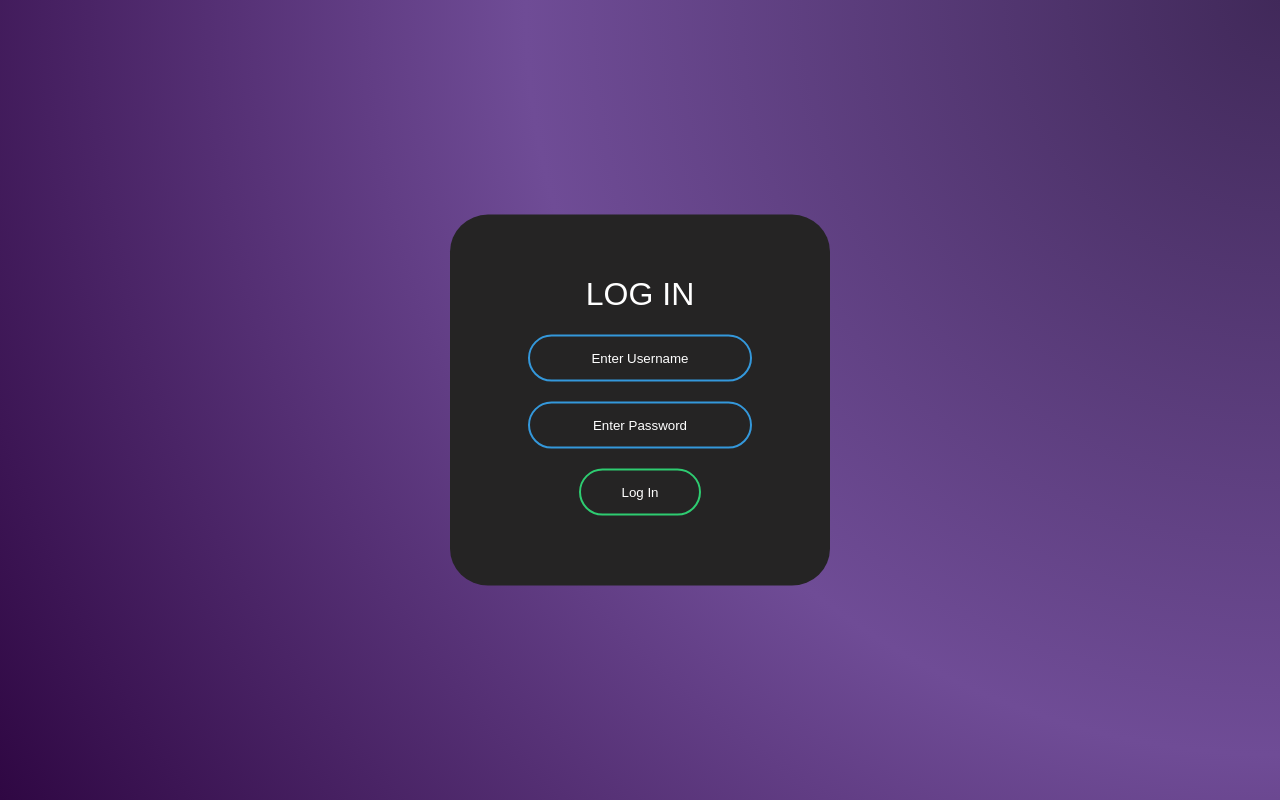
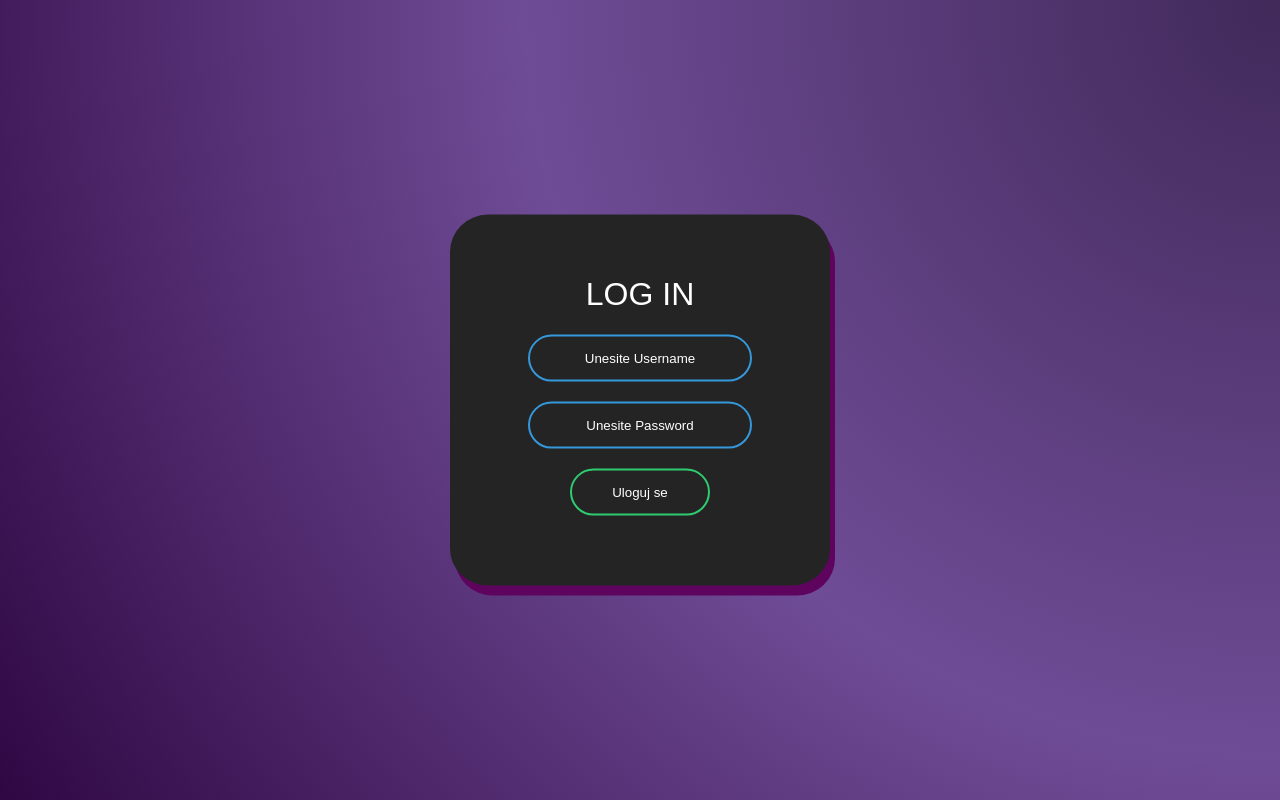
Before and after one commit to DejanColic94/ITEH-Prvi-Domaci, a PHP site: page / in a window 1280 px wide. Run offline with PHP 8.4, Linux system fonts and the light colour scheme.

Commit message:
log in css fix

```diff
--- a/index.php
+++ b/index.php
@@ -16,9 +16,9 @@
 
 <form class="box" action="" method="POST">
   <h1>Log In</h1>
-  <input type="text" id="username" name="username" placeholder="Enter Username">
-  <input type="password" id="password" name="password" placeholder="Enter Password">
-  <input type="submit"  name="submit" value="Log In">
+  <input type="text" id="username" name="username" placeholder="Unesite Username">
+  <input type="password" id="password" name="password" placeholder="Unesite Password">
+  <input type="submit"  name="submit" value="Uloguj se">
   <span > <?php echo $errorMessage; ?> </span>
 </form>
 
--- a/logInObrada.php
+++ b/logInObrada.php
@@ -8,9 +8,9 @@
 
     if(isset($_POST['submit'])) {
         if(empty($_POST['username'])) {
-            $errorMessage = "Username cannot be empty!";
+            $errorMessage = "Morate uneti username!";
         }else if(empty($_POST['password'])) {
-            $errorMessage = "Password cannot be empty!";
+            $errorMessage = "Morate uneti password!";
         }else {
             // izvlacim username i password iz POST superglobalne
             $username = $_POST['username'];
@@ -25,7 +25,7 @@
                header("Location: autor.php");
                 $db->Commit();
             }else {
-                $errorMessage = "Username or Password is invalid!";
+                $errorMessage = "Username ili Password su neispravni!";
                 $db->Rollback();
             }
 
--- a/style.css
+++ b/style.css
@@ -20,9 +20,10 @@ html {
   background: #252424;
   text-align: center;
   border-radius: 10%;
+  box-shadow: 5px 10px rgb(94, 4, 94);
 }
 .box h1{
-  color: white;
+  color:white;
   text-transform: uppercase;
   font-weight: 500;
 }
@@ -68,9 +69,11 @@ html {
 }
 
 span {
+  text-align: center;
   color: white;
   display:block;
   float:left;
-  margin:0 10px 0 30px;
+  margin:0 50px 0 60px;
   padding:5px 10px
+
 }
```
